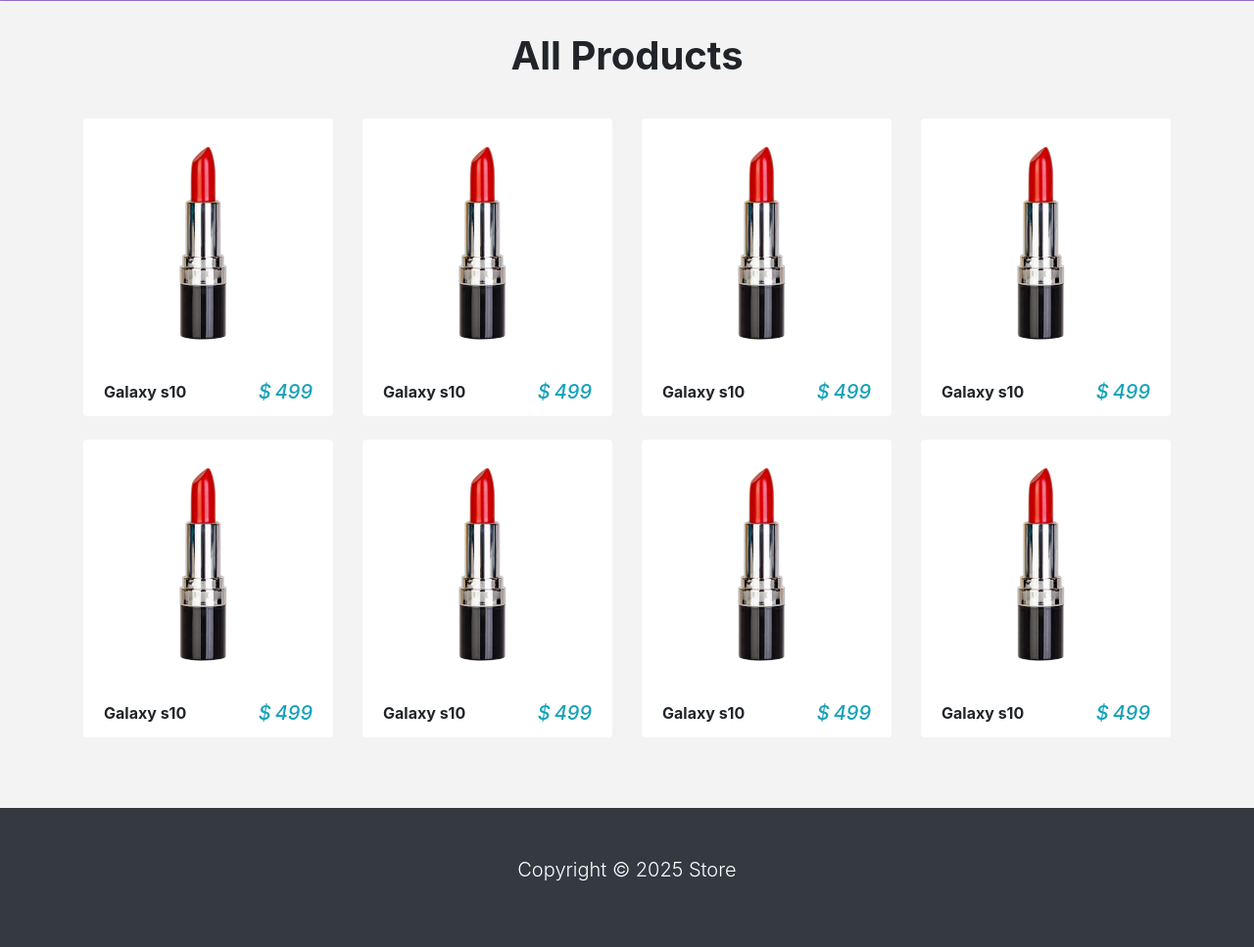
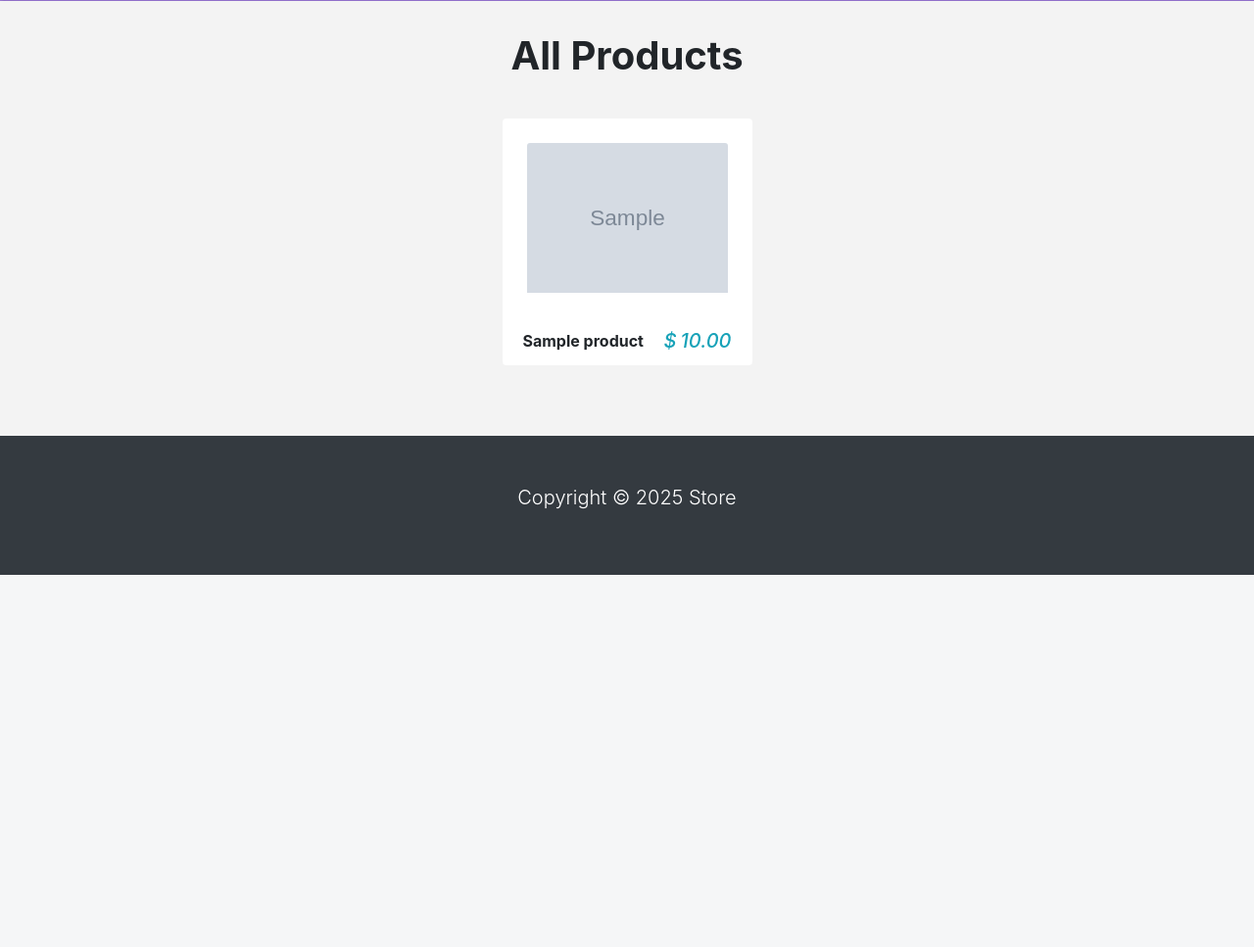
Before and after one commit to iyeme-dev/bella_stores, a Django app: page / in a window 1280 px wide. Shown: the part 511-1478 px from the top of the page at 98% size. After the commit the page ends 1098 px from the top, so only its background shows below. Run offline with Django 5.2, Linux system fonts and the light colour scheme; tables that the repository leaves empty hold one stand-in row (values such as "Sample post"); grey boxes marked "Sample" are stand-in pictures; some libraries are stand-ins or nearby versions.

Commit message:
Display products in homepage

```diff
--- a/store/templates/home.html
+++ b/store/templates/home.html
@@ -24,16 +24,16 @@ Home
 
   <div class="container">
   <div class="row">
-    {% for i in '12345678' %}
+    {% for product in products %}
     <div class="col-9 mx-auto col-md-6 col-lg-3">
       <div class="card mb-4" style="border-color: transparent;">
         <div class="p-4">
-          <img src="{% static 'image/product-1.png' %}" class="card-img-top" alt="">
+          <img src="{{product.image.url}}" class="card-img-top" alt="{{product.name}}"></a>
         </div>
         <div class="card-footer d-flex justify-content-between"
              style="background: transparent; border-color: transparent;">
-          <p class="font-weight-bold mb-0">Galaxy s10</p>
-          <h5 class="text-info font-italic mb-0"><span class="mr-1">$</span>499</h5>
+          <p class="font-weight-bold mb-0">{{product.name}}</p>
+          <h5 class="text-info font-italic mb-0"><span class="mr-1">$</span>{{product.price}}</h5>
         </div>
       </div>
     </div>
--- a/store/urls.py
+++ b/store/urls.py
@@ -3,5 +3,6 @@ from . import views
 
 urlpatterns = [
     path('', views.home, name='home'),
+    path('<slug:category_slug>', views.home, name='products_by_category'),
     path('product/', views.productPage, name='product'),
 ]
--- a/store/views.py
+++ b/store/views.py
@@ -1,9 +1,15 @@
-from django.shortcuts import render
+from django.shortcuts import render, get_object_or_404
+from .models import Category, Product
 
-def home(request):
-    return render(request, 'home.html')
+def home(request, category_slug=None):
+    category_page = None
+    products_list = None
+    if category_slug != None:
+        category_page = get_object_or_404(Category, slug=category_slug)
+        products_list = Product.objects.filter(category=category_page, available=True)
+    else:
+        products_list = Product.objects.all().filter(available=True)
+    return render(request, 'home.html', {'category': category_page, 'products': products_list})
 
 def productPage(request):
     return render(request,'product.html')
-
-# Create your views here.
```
